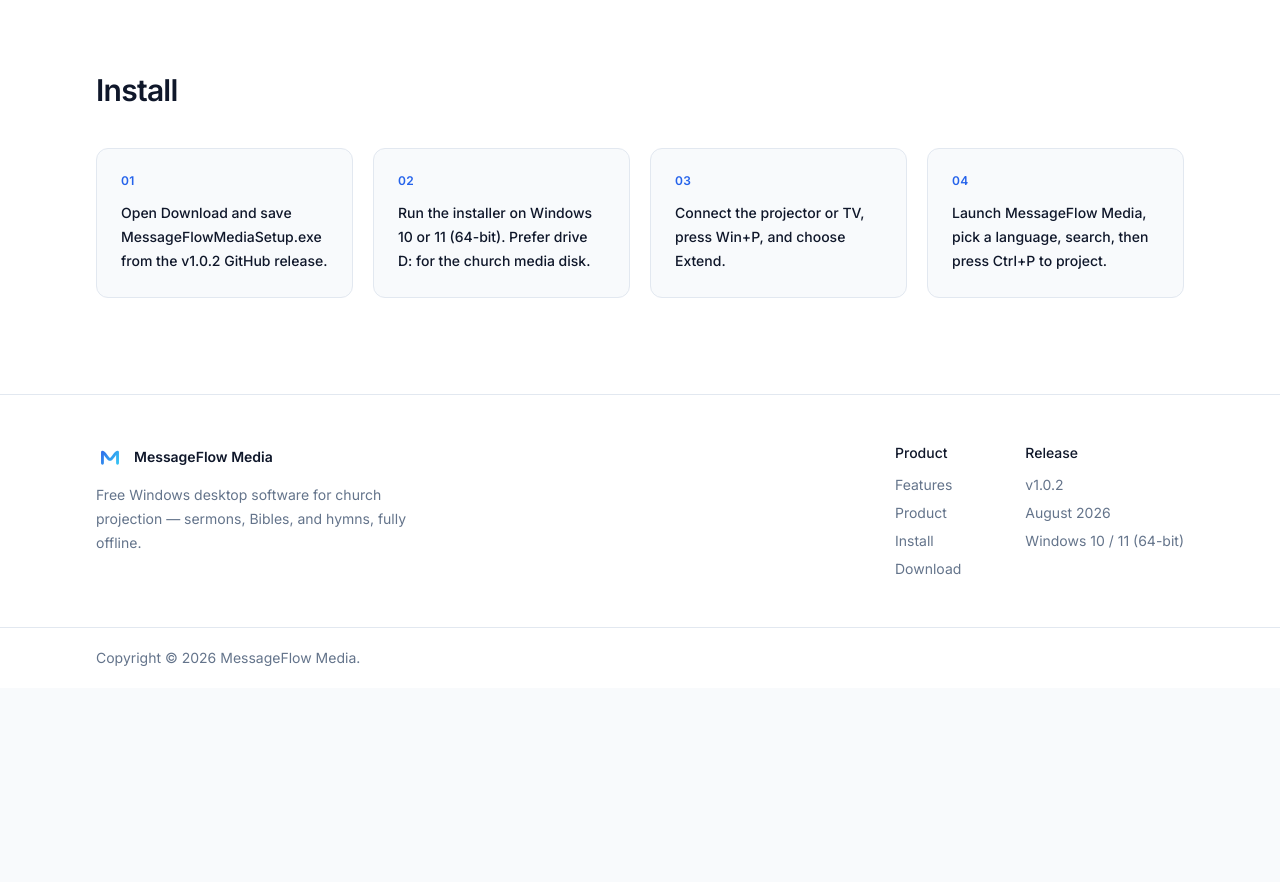
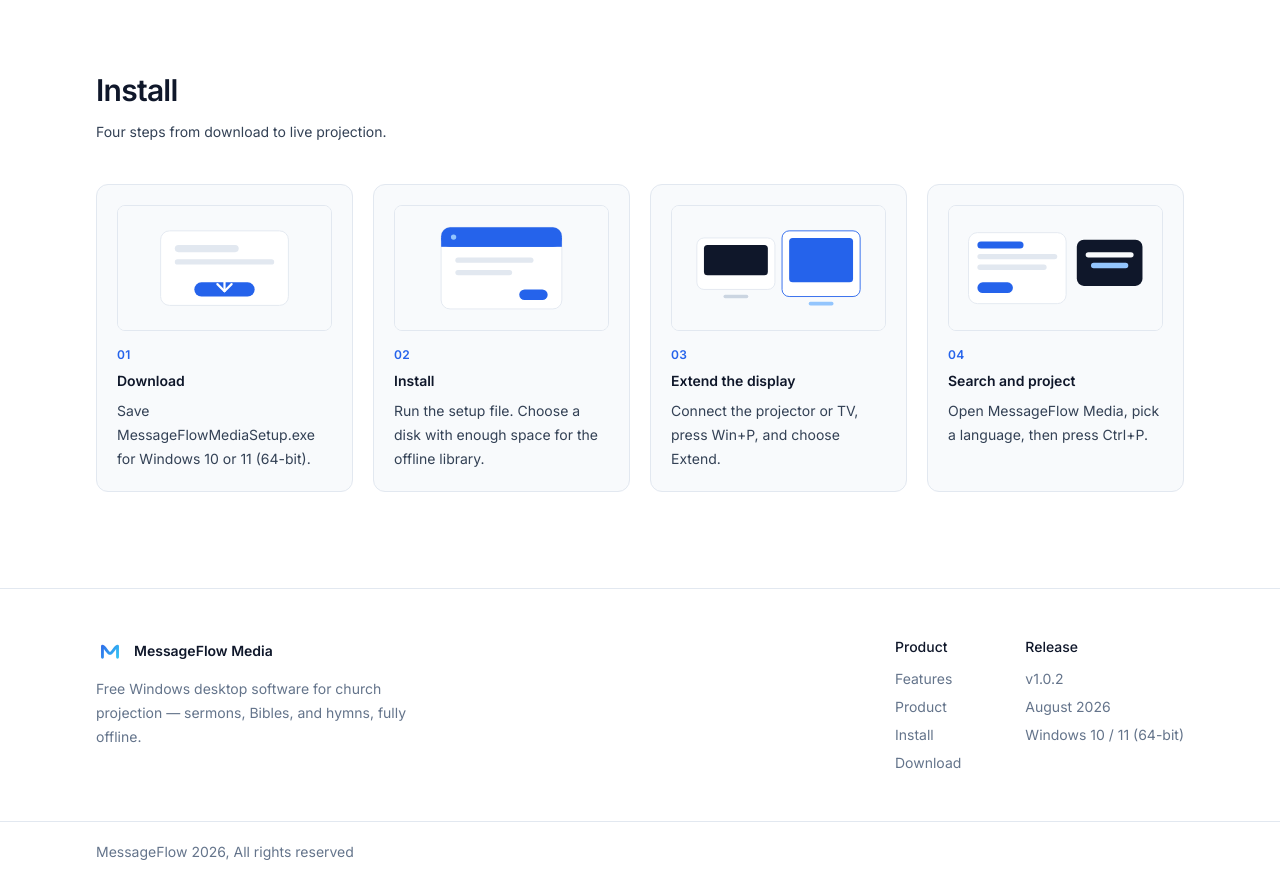
Before and after one commit to josuekb09/messageflow-media, a Next.js app in the folder website/: page /download in a window 1280 px wide. Shown: the part 660-1542 px from the top of the page. Before the commit the page ends 1348 px from the top, so only its background shows below. Built offline with nearby package versions, Linux system fonts and the light colour scheme; no server answers.

Commit message:
Polish the public site and keep the French library on the official songbook.
Remove internal congregation names from copy, add illustrated install steps, set the footer to MessageFlow 2026, All rights reserved, and ship the cleaned gold-master installer.

```diff
--- a/website/components/download-button.tsx
+++ b/website/components/download-button.tsx
@@ -14,6 +14,7 @@
   return (
     <a
       href={site.downloadHref}
+      download={site.downloadFileName}
       className={`inline-flex items-center justify-center rounded-lg bg-brand font-medium text-white hover:bg-brand-hover ${
         large ? "h-11 px-5 text-[15px]" : "h-9 px-3.5 text-sm"
       }`}
--- a/website/components/how-it-works.tsx
+++ b/website/components/how-it-works.tsx
@@ -1,6 +1,9 @@
 "use client";
 
+import type { ReactNode } from "react";
 import { useI18n } from "@/components/language-provider";
+
+const icons = [DownloadGuide, InstallGuide, ExtendGuide, ProjectGuide] as const;
 
 export function HowItWorks() {
   const { t } = useI18n();
@@ -11,22 +14,103 @@
         <h2 className="text-3xl font-semibold tracking-tight text-ink">
           {t.install.title}
         </h2>
+        <p className="mt-3 max-w-2xl text-sm leading-6 text-ink-secondary">
+          {t.install.lead}
+        </p>
         <ol className="mt-10 grid gap-5 sm:grid-cols-2 lg:grid-cols-4">
-          {t.install.steps.map((step) => (
+          {t.install.steps.map((step, index) => {
+            const Icon = icons[index] ?? DownloadGuide;
+            return (
               <li
                 key={step.n}
-              className="rounded-xl border border-line bg-page p-6"
+                className="rounded-xl border border-line bg-page p-5"
               >
-              <p className="text-xs font-semibold tracking-wide text-brand">
+                <div className="overflow-hidden rounded-lg border border-line bg-white">
+                  <Icon />
+                </div>
+                <p className="mt-4 text-xs font-semibold tracking-wide text-brand">
                   {step.n}
                 </p>
-              <p className="mt-3 text-sm font-medium leading-6 text-ink">
-                {step.title}
+                <p className="mt-2 text-sm font-semibold text-ink">{step.title}</p>
+                <p className="mt-2 text-sm leading-6 text-ink-secondary">
+                  {step.body}
                 </p>
               </li>
-          ))}
+            );
+          })}
         </ol>
       </div>
     </section>
   );
 }
+
+function GuideFrame({ children }: { children: ReactNode }) {
+  return (
+    <svg viewBox="0 0 240 140" className="h-auto w-full" aria-hidden="true">
+      <rect width="240" height="140" fill="#F8FAFC" />
+      {children}
+    </svg>
+  );
+}
+
+function DownloadGuide() {
+  return (
+    <GuideFrame>
+      <rect x="48" y="28" width="144" height="84" rx="10" fill="#fff" stroke="#E2E8F0" />
+      <rect x="64" y="44" width="72" height="8" rx="4" fill="#E2E8F0" />
+      <rect x="64" y="60" width="112" height="6" rx="3" fill="#E2E8F0" />
+      <rect x="86" y="86" width="68" height="16" rx="8" fill="#2563EB" />
+      <path d="M120 74v22" stroke="#fff" strokeWidth="2.5" strokeLinecap="round" />
+      <path
+        d="M112 88l8 8 8-8"
+        fill="none"
+        stroke="#fff"
+        strokeWidth="2.5"
+        strokeLinecap="round"
+        strokeLinejoin="round"
+      />
+    </GuideFrame>
+  );
+}
+
+function InstallGuide() {
+  return (
+    <GuideFrame>
+      <rect x="52" y="24" width="136" height="92" rx="10" fill="#fff" stroke="#E2E8F0" />
+      <rect x="52" y="24" width="136" height="22" rx="10" fill="#2563EB" />
+      <rect x="52" y="36" width="136" height="10" fill="#2563EB" />
+      <circle cx="66" cy="35" r="3" fill="#93C5FD" />
+      <rect x="68" y="58" width="88" height="6" rx="3" fill="#E2E8F0" />
+      <rect x="68" y="72" width="64" height="6" rx="3" fill="#E2E8F0" />
+      <rect x="140" y="94" width="32" height="12" rx="6" fill="#2563EB" />
+    </GuideFrame>
+  );
+}
+
+function ExtendGuide() {
+  return (
+    <GuideFrame>
+      <rect x="28" y="36" width="88" height="58" rx="8" fill="#fff" stroke="#E2E8F0" />
+      <rect x="36" y="44" width="72" height="34" rx="4" fill="#0F172A" />
+      <rect x="124" y="28" width="88" height="74" rx="8" fill="#fff" stroke="#2563EB" />
+      <rect x="132" y="36" width="72" height="50" rx="4" fill="#2563EB" />
+      <rect x="58" y="100" width="28" height="4" rx="2" fill="#CBD5E1" />
+      <rect x="154" y="108" width="28" height="4" rx="2" fill="#93C5FD" />
+    </GuideFrame>
+  );
+}
+
+function ProjectGuide() {
+  return (
+    <GuideFrame>
+      <rect x="22" y="30" width="110" height="80" rx="10" fill="#fff" stroke="#E2E8F0" />
+      <rect x="32" y="40" width="52" height="8" rx="4" fill="#2563EB" />
+      <rect x="32" y="54" width="90" height="6" rx="3" fill="#E2E8F0" />
+      <rect x="32" y="66" width="78" height="6" rx="3" fill="#E2E8F0" />
+      <rect x="32" y="86" width="40" height="12" rx="6" fill="#2563EB" />
+      <rect x="144" y="38" width="74" height="52" rx="8" fill="#0F172A" />
+      <rect x="154" y="52" width="54" height="6" rx="3" fill="#F8FAFC" />
+      <rect x="160" y="64" width="42" height="6" rx="3" fill="#93C5FD" />
+    </GuideFrame>
+  );
+}
--- a/website/lib/i18n.ts
+++ b/website/lib/i18n.ts
@@ -64,7 +64,8 @@
   };
   install: {
     title: string;
-    steps: { n: string; title: string }[];
+    lead: string;
+    steps: { n: string; title: string; body: string }[];
   };
   footer: {
     blurb: string;
@@ -134,21 +135,22 @@
         },
         {
           title: "Français",
-          body: "384 sermons, 499 hymns (Recueil de cantiques français, Tabernacle Dinanga), and Louis Segond.",
+          body: "384 sermons, 499 hymns, and Louis Segond.",
         },
         {
           title: "Kiswahili",
-          body: "622 sermons, 281 hymns from PowerPoint (Nyimbo za Kiswahili), and the SWHULB Bible.",
+          body: "622 sermons, 281 hymns, and the SWHULB Bible.",
         },
       ],
     },
     install: {
       title: "Install",
+      lead: "Four steps from download to live projection.",
       steps: [
-        { n: "01", title: "Open Download and save MessageFlowMediaSetup.exe from the v1.0.2 GitHub release." },
-        { n: "02", title: "Run the installer on Windows 10 or 11 (64-bit). Prefer drive D: for the church media disk." },
-        { n: "03", title: "Connect the projector or TV, press Win+P, and choose Extend." },
-        { n: "04", title: "Launch MessageFlow Media, pick a language, search, then press Ctrl+P to project." },
+        { n: "01", title: "Download", body: "Save MessageFlowMediaSetup.exe for Windows 10 or 11 (64-bit)." },
+        { n: "02", title: "Install", body: "Run the setup file. Choose a disk with enough space for the offline library." },
+        { n: "03", title: "Extend the display", body: "Connect the projector or TV, press Win+P, and choose Extend." },
+        { n: "04", title: "Search and project", body: "Open MessageFlow Media, pick a language, then press Ctrl+P." },
       ],
     },
     footer: {
@@ -156,7 +158,7 @@
         "Free Windows desktop software for church projection — sermons, Bibles, and hymns, fully offline.",
       product: "Product",
       release: "Release",
-      copyright: "Copyright © 2026 MessageFlow Media.",
+      copyright: "MessageFlow 2026, All rights reserved",
     },
   },
   fr: {
@@ -217,21 +219,22 @@
         },
         {
           title: "Français",
-          body: "384 prédications, 499 cantiques (Recueil de cantiques français, Tabernacle Dinanga) et Louis Segond.",
+          body: "384 prédications, 499 cantiques et Louis Segond.",
         },
         {
           title: "Kiswahili",
-          body: "622 prédications, 281 cantiques (Nyimbo za Kiswahili) et la Bible SWHULB.",
+          body: "622 prédications, 281 cantiques et la Bible SWHULB.",
         },
       ],
     },
     install: {
       title: "Installation",
+      lead: "Quatre étapes, du téléchargement à la projection.",
       steps: [
-        { n: "01", title: "Ouvrez Télécharger et enregistrez MessageFlowMediaSetup.exe depuis GitHub v1.0.2." },
-        { n: "02", title: "Exécutez l'installateur sous Windows 10 ou 11 (64 bits). Préférez le disque D: pour le pupitre." },
-        { n: "03", title: "Branchez le projecteur ou le téléviseur, appuyez sur Win+P, puis choisissez Étendre." },
-        { n: "04", title: "Lancez MessageFlow Media, choisissez la langue, recherchez, puis Ctrl+P pour projeter." },
+        { n: "01", title: "Télécharger", body: "Enregistrez MessageFlowMediaSetup.exe pour Windows 10 ou 11 (64 bits)." },
+        { n: "02", title: "Installer", body: "Exécutez le fichier. Choisissez un disque avec assez d'espace pour la bibliothèque hors ligne." },
+        { n: "03", title: "Étendre l'écran", body: "Branchez le projecteur ou le téléviseur, appuyez sur Win+P, puis choisissez Étendre." },
+        { n: "04", title: "Rechercher et projeter", body: "Ouvrez MessageFlow Media, choisissez la langue, puis appuyez sur Ctrl+P." },
       ],
     },
     footer: {
@@ -239,7 +242,7 @@
         "Logiciel Windows gratuit pour la projection à l'église — prédications, Bibles et cantiques, entièrement hors ligne.",
       product: "Produit",
       release: "Version",
-      copyright: "Copyright © 2026 MessageFlow Media.",
+      copyright: "MessageFlow 2026, All rights reserved",
     },
   },
   sw: {
@@ -300,21 +303,22 @@
         },
         {
           title: "Français",
-          body: "Mahubiri 384, nyimbo 499 (Recueil de cantiques français, Tabernacle Dinanga), na Louis Segond.",
+          body: "Mahubiri 384, nyimbo 499, na Louis Segond.",
         },
         {
           title: "Kiswahili",
-          body: "Mahubiri 622, nyimbo 281 (Nyimbo za Kiswahili), na Biblia ya SWHULB.",
+          body: "Mahubiri 622, nyimbo 281, na Biblia ya SWHULB.",
         },
       ],
     },
     install: {
       title: "Sakinisha",
+      lead: "Hatua nne kutoka kupakua hadi kuonyesha.",
       steps: [
-        { n: "01", title: "Fungua Pakua na uhifadhi MessageFlowMediaSetup.exe kutoka GitHub v1.0.2." },
-        { n: "02", title: "Sakinisha kwenye Windows 10 au 11 (biti 64). Pendekeza diski D: kwa kompyuta ya kanisa." },
-        { n: "03", title: "Unganisha projekta au TV, bonyeza Win+P, kisha chagua Extend." },
-        { n: "04", title: "Fungua MessageFlow Media, chagua lugha, tafuta, kisha Ctrl+P ili kuonyesha." },
+        { n: "01", title: "Pakua", body: "Hifadhi MessageFlowMediaSetup.exe kwa Windows 10 au 11 (biti 64)." },
+        { n: "02", title: "Sakinisha", body: "Fungua faili ya setup. Chagua diski yenye nafasi ya kutosha kwa maktaba nje ya mtandao." },
+        { n: "03", title: "Panua skrini", body: "Unganisha projekta au TV, bonyeza Win+P, kisha chagua Extend." },
+        { n: "04", title: "Tafuta na uonyeshe", body: "Fungua MessageFlow Media, chagua lugha, kisha bonyeza Ctrl+P." },
       ],
     },
     footer: {
@@ -322,7 +326,7 @@
         "Programu ya bure ya Windows kwa kuonyesha kanisani — mahubiri, Biblia, na nyimbo, nje ya mtandao.",
       product: "Bidhaa",
       release: "Toleo",
-      copyright: "Hakimiliki © 2026 MessageFlow Media.",
+      copyright: "MessageFlow 2026, All rights reserved",
     },
   },
 };
--- a/website/lib/site.ts
+++ b/website/lib/site.ts
@@ -8,6 +8,6 @@
   releaseDate: "August 2026",
   platform: "Windows 10 / 11 (64-bit)",
   exeName: "MessageFlow.App.exe",
-  downloadHref: "https://github.com/josuekb09/messageflow-media/releases/tag/v1.0.2",
+  downloadHref: "/MessageFlowMediaSetup.exe",
   downloadFileName: "MessageFlowMediaSetup.exe",
 } as const;
```
Also changed, not shown: 3 other files (tests, documents, lock files or other folders). Lines whose indentation alone changed are shown as unchanged.
